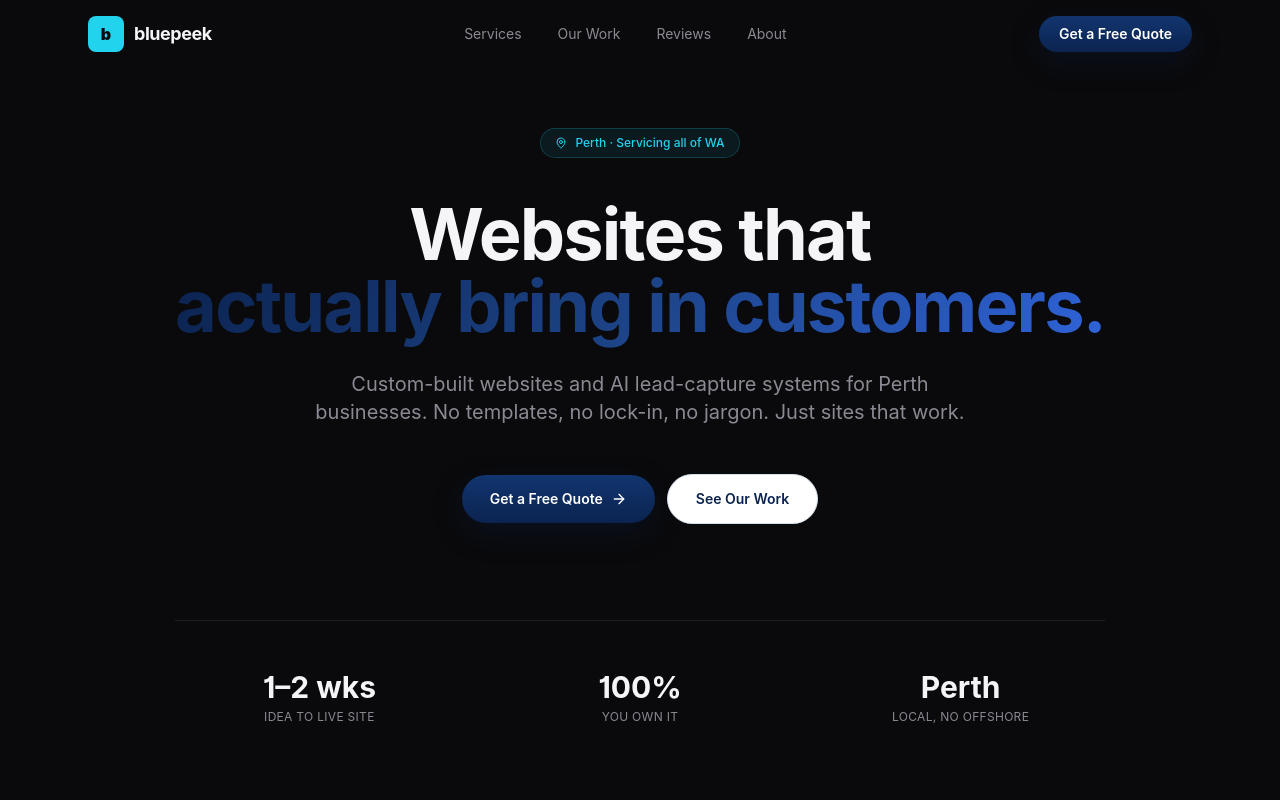
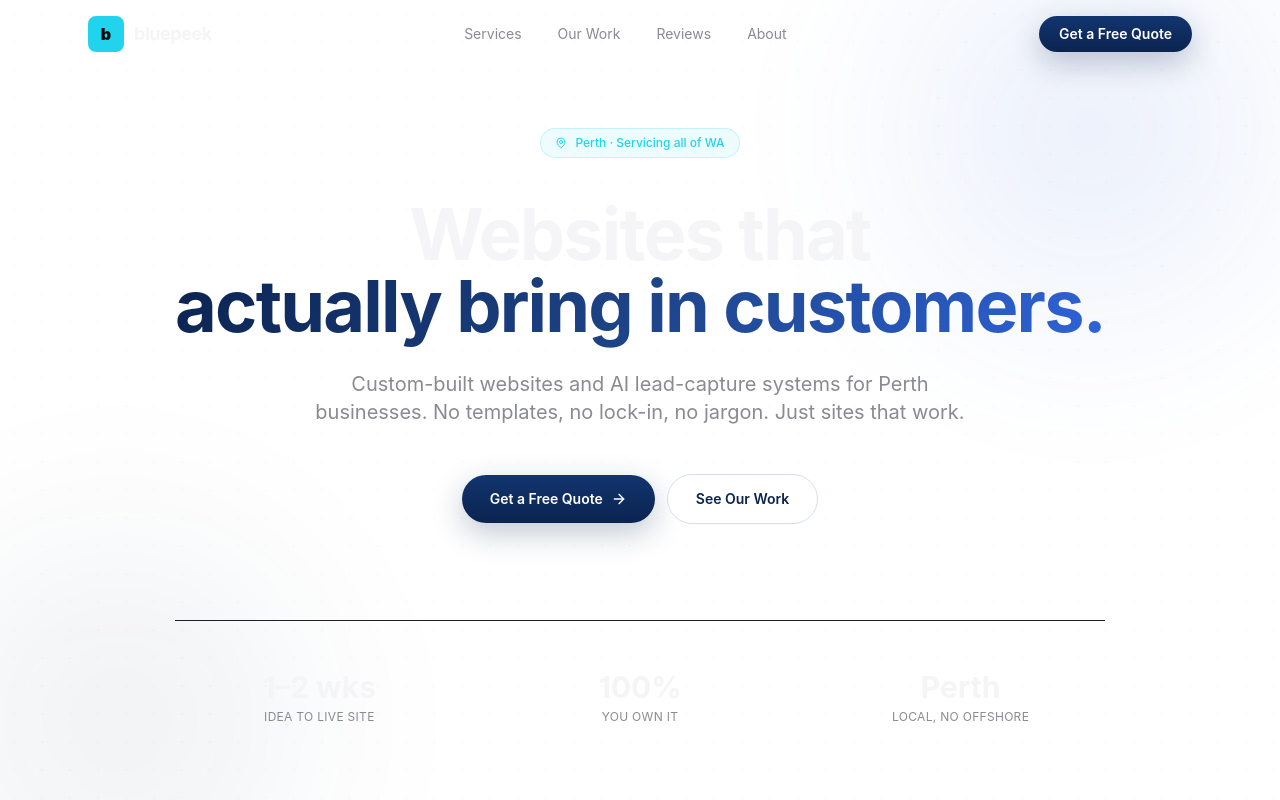
Before and after one commit to zachcolvillez-stack/bluepeek-website, a Next.js app: page / in a window 1280 px wide. Shown: the top 800 px of the page. Built offline with nearby package versions, Linux system fonts and the light colour scheme.

Commit message:
auto-save: SceneBackground.jsx

```diff
--- a/components/SceneBackground.jsx
+++ b/components/SceneBackground.jsx
@@ -1,10 +1,47 @@
 'use client'
 
+/**
+ * Premium light background — crisp white with very subtle navy/blue
+ * glows and a faint dot grid. Sits behind all content, never blocks clicks.
+ */
 export default function SceneBackground() {
   return (
-    <div className="fixed inset-0 z-0 pointer-events-none" style={{ background: '#0a0a0c' }}>
-      {/* Subtle grid texture */}
-      <div className="absolute inset-0 grid-bg opacity-60" />
+    <div className="fixed inset-0 z-0 pointer-events-none overflow-hidden" style={{ background: '#ffffff' }}>
+      {/* Faint dot grid for texture */}
+      <div
+        className="absolute inset-0"
+        style={{
+          backgroundImage: 'radial-gradient(rgba(11,35,80,0.045) 1px, transparent 1px)',
+          backgroundSize: '28px 28px',
+          opacity: 0.6,
+        }}
+      />
+
+      {/* Soft blue glow — top right */}
+      <div
+        className="absolute"
+        style={{
+          top: '-180px',
+          right: '-120px',
+          width: '620px',
+          height: '620px',
+          background: 'radial-gradient(circle, rgba(47,99,217,0.10) 0%, transparent 68%)',
+          filter: 'blur(50px)',
+        }}
+      />
+
+      {/* Soft navy glow — bottom left */}
+      <div
+        className="absolute"
+        style={{
+          bottom: '-200px',
+          left: '-160px',
+          width: '560px',
+          height: '560px',
+          background: 'radial-gradient(circle, rgba(11,35,80,0.07) 0%, transparent 70%)',
+          filter: 'blur(60px)',
+        }}
+      />
     </div>
   )
 }
```
